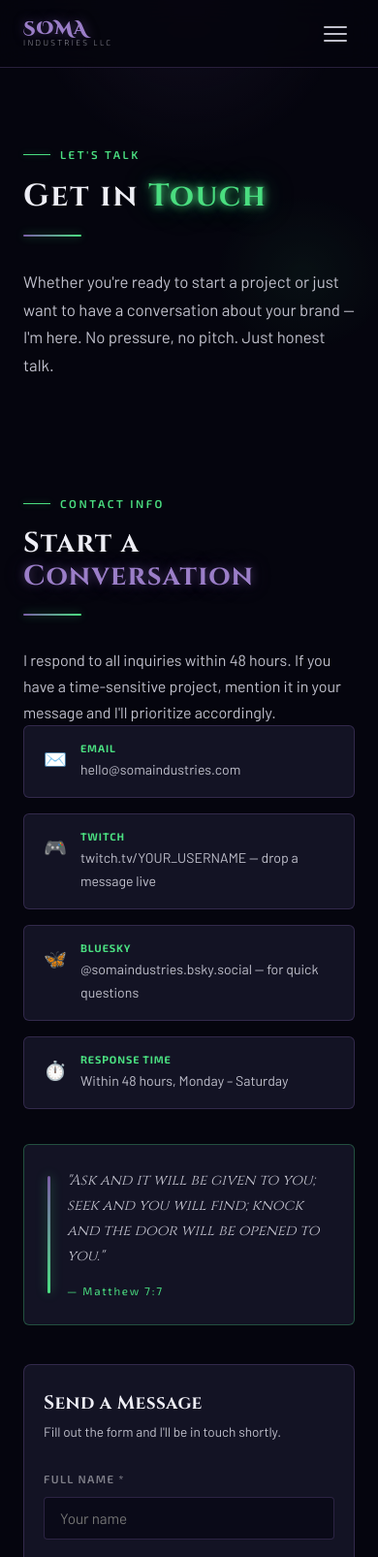
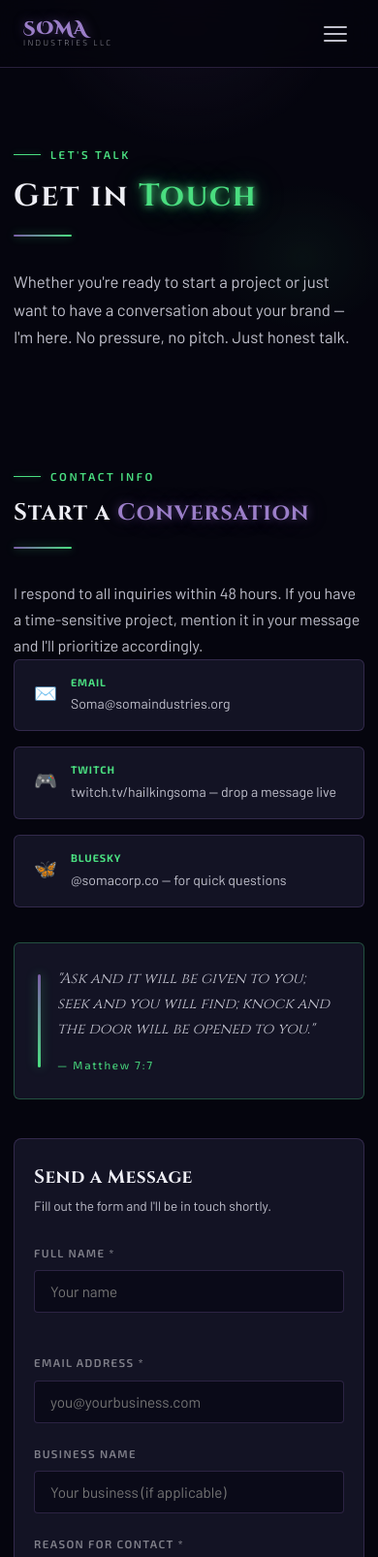
Before and after one commit to Jarr201/soma-industries-site, a plain HTML site: page contact.html in a window 390 px wide. Shown: the top 1606 px of the page at 97% size. Drawn offline with Linux system fonts and the light colour scheme.

Commit message:
Update contact info, fix mobile overflow

```diff
--- a/contact.html
+++ b/contact.html
@@ -64,7 +64,7 @@
               <span class="contact-method-icon">✉️</span>
               <div>
                 <h4>Email</h4>
-                <p>hello@somaindustries.com</p>
+                <p>Soma@somaindustries.org</p>
               </div>
             </div>
 
@@ -72,7 +72,7 @@
               <span class="contact-method-icon">🎮</span>
               <div>
                 <h4>Twitch</h4>
-                <p>twitch.tv/YOUR_USERNAME — drop a message live</p>
+                <p>twitch.tv/hailkingsoma — drop a message live</p>
               </div>
             </div>
 
@@ -80,15 +80,7 @@
               <span class="contact-method-icon">🦋</span>
               <div>
                 <h4>Bluesky</h4>
-                <p>@somaindustries.bsky.social — for quick questions</p>
-              </div>
-            </div>
-
-            <div class="contact-method">
-              <span class="contact-method-icon">⏱️</span>
-              <div>
-                <h4>Response Time</h4>
-                <p>Within 48 hours, Monday – Saturday</p>
+                <p>@somacorp.co — for quick questions</p>
               </div>
             </div>
 
--- a/styles.css
+++ b/styles.css
@@ -43,6 +43,10 @@
    RESET
    ============================================================ */
 *, *::before, *::after { box-sizing: border-box; margin: 0; padding: 0; }
+html, body {
+  max-width: 100%;
+  overflow-x: hidden;
+}
 html { scroll-behavior: smooth; }
 body {
   background: var(--bg-0);
@@ -51,10 +55,15 @@ body {
   font-size: 16px;
   line-height: 1.7;
   overflow-x: hidden;
+  width: 100%;
+}
+/* Prevent any element from blowing out the viewport */
+img, video, iframe, svg, canvas {
+  max-width: 100%;
 }
 a { color: inherit; text-decoration: none; }
 ul { list-style: none; }
-img { max-width: 100%; display: block; }
+img { display: block; }
 button { cursor: pointer; border: none; background: none; font: inherit; }
 
 /* ============================================================
@@ -87,9 +96,9 @@ p  { font-family: var(--font-body); font-weight: 400; color: var(--silver); }
 /* ============================================================
    LAYOUT UTILITIES
    ============================================================ */
-.container { max-width: var(--max-w); margin: 0 auto; padding: 0 24px; }
-.section    { padding: 100px 0; }
-.section-sm { padding: 60px 0; }
+.container { max-width: var(--max-w); margin: 0 auto; padding: 0 24px; width: 100%; }
+.section    { padding: 100px 0; max-width: 100vw; overflow-x: hidden; }
+.section-sm { padding: 60px 0; max-width: 100vw; overflow-x: hidden; }
 
 .section-label {
   font-family: var(--font-ui);
@@ -871,6 +880,7 @@ p  { font-family: var(--font-body); font-weight: 400; color: var(--silver); }
   padding: calc(var(--nav-h) + 80px) 0 80px;
   position: relative;
   overflow: hidden;
+  max-width: 100%;
 }
 .page-hero .hex-bg { opacity: 0.7; }
 .page-hero-content { position: relative; z-index: 1; }
@@ -1260,6 +1270,20 @@ p  { font-family: var(--font-body); font-weight: 400; color: var(--silver); }
 
 @media (max-width: 768px) {
   :root { --section-pad: 64px; }
+
+  /* Tighten container padding on small screens */
+  .container { padding: 0 18px; }
+
+  /* Force any inline-styled grid to single column on mobile */
+  [style*="grid-template-columns"] {
+    grid-template-columns: 1fr !important;
+    gap: 24px !important;
+  }
+  /* Prevent inline-padded elements from overflowing */
+  [style*="padding"] {
+    max-width: 100%;
+  }
+
   .nav-links {
     display: none;
     position: absolute;
@@ -1297,4 +1321,25 @@ p  { font-family: var(--font-body); font-weight: 400; color: var(--silver); }
 @media (max-width: 480px) {
   .about-values { grid-template-columns: 1fr; }
   .portfolio-grid { grid-template-columns: 1fr; }
+
+  /* Tighter typography for tiny screens */
+  h1 { font-size: clamp(2rem, 8vw, 3rem); word-break: break-word; }
+  h2 { font-size: clamp(1.5rem, 6vw, 2.2rem); word-break: break-word; }
+
+  /* Tighter container */
+  .container { padding: 0 14px; }
+
+  /* Make sure hero CTAs fit properly */
+  .btn {
+    font-size: 0.78rem;
+    padding: 12px 20px;
+    word-break: keep-all;
+  }
+
+  /* Welcome banner emoji stack: hide entirely on tiny */
+  .welcome-emoji-stack { display: none !important; }
+
+  /* Buttons in groups should stack */
+  .hero-ctas { width: 100%; }
+  .hero-ctas .btn { width: 100%; }
 }
```
Also changed, not shown: 1 other file.
